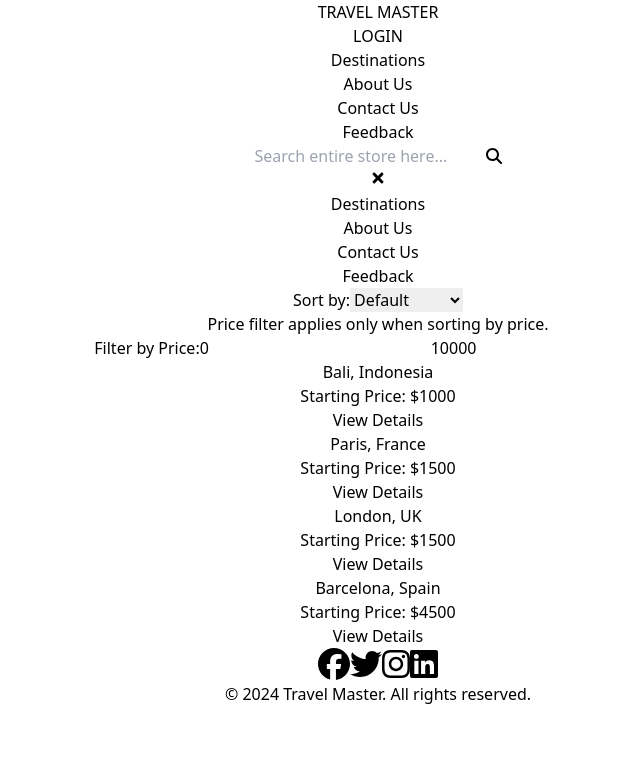
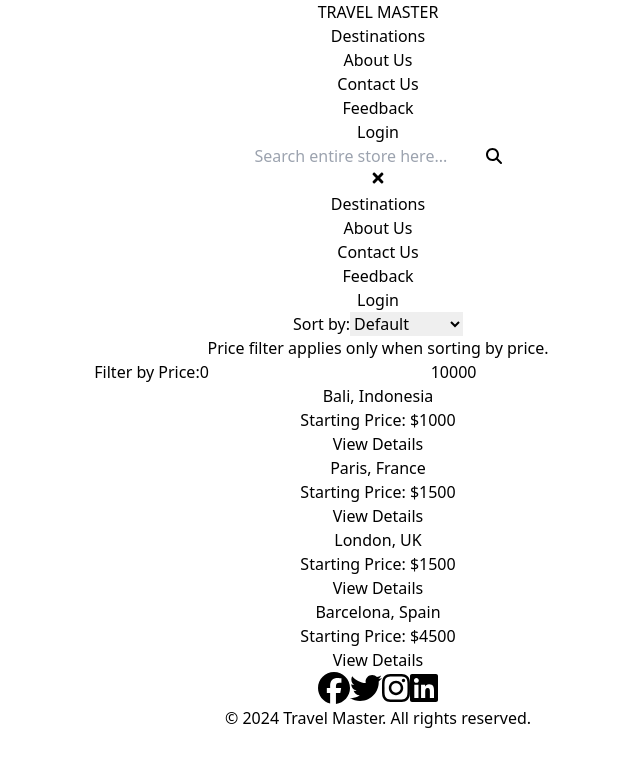
Before and after one commit to rmrao12/Travel, a React (Vite) app: page / in a window 1280 px wide. Both pictures are taken after a click on the button 640 px from the left and 178 px from the top of the page. Shown: the top 766 px of the page, without its empty margins (262-902 px from the left). Built offline with nearby package versions, Linux system fonts and the light colour scheme.

Commit message:
login aligned

```diff
--- a/src/App.jsx
+++ b/src/App.jsx
@@ -20,7 +20,7 @@
         <Routes>
 
           {/* Default route to display Destinations when the site loads */}
-          <Route path="/log-in" element={<LoginSignup />} />
+          <Route path="/login" element={<LoginSignup />} />
           <Route
             path="/"
             element={<Destinations searchResults={searchResults} />}
@@ -31,7 +31,7 @@
           />
           <Route path="/about-us" element={<AboutUs />} />
           <Route path="/contact-us" element={<ContactUs />} />
-          <Route path="/Feedback" element={<Reviews />} />
+          <Route path="/feedback" element={<Reviews />} />
 
         </Routes>
       </div>
--- a/src/components/Navbar.jsx
+++ b/src/components/Navbar.jsx
@@ -63,9 +63,7 @@
         {/* Navigation Buttons */}
         <div className="flex-1 hidden lg:flex items-center justify-center">
           <ul className="flex space-x-6 text-white">
-          <li>
-              <Link to="/log-in" className="hover:underline">LOGIN</Link>
-            </li>
+
             <li>
               <Link to="/destinations" className="hover:underline px-3">
                 Destinations
@@ -82,9 +80,12 @@
               </Link>
             </li>
             <li>
-              <Link to="/Feedback" className="hover:underline px-3">
+              <Link to="/feedback" className="hover:underline px-3">
                 Feedback
               </Link>
+            </li>
+            <li>
+              <Link to="/login" className="hover:underline">Login</Link>
             </li>
           </ul>
         </div>
@@ -180,6 +181,9 @@
                 Feedback
               </Link>
             </li>
+            <li>
+              <Link to="/login" className="hover:underline">Login</Link>
+            </li>
           </ul>
         </div>
       )}
```
